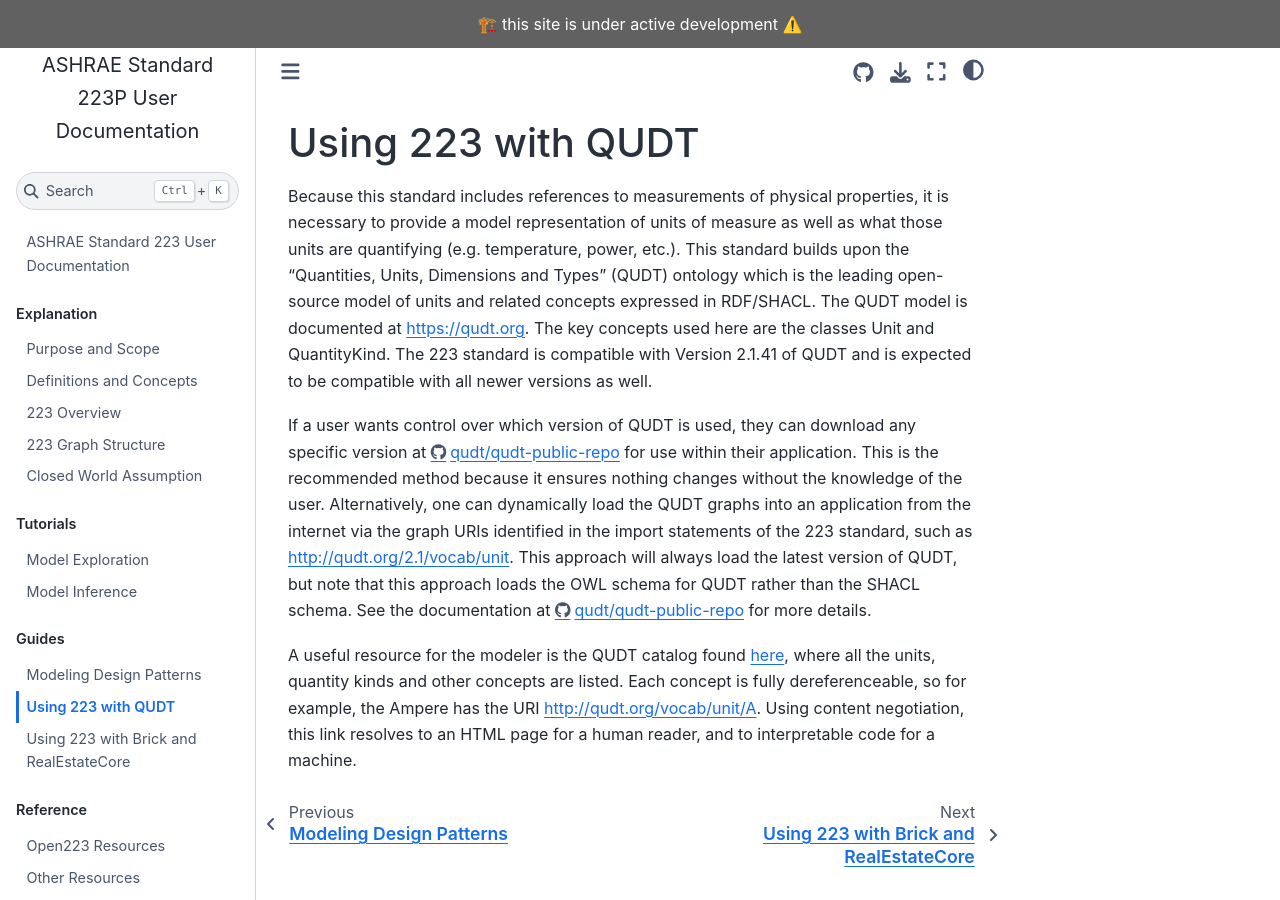
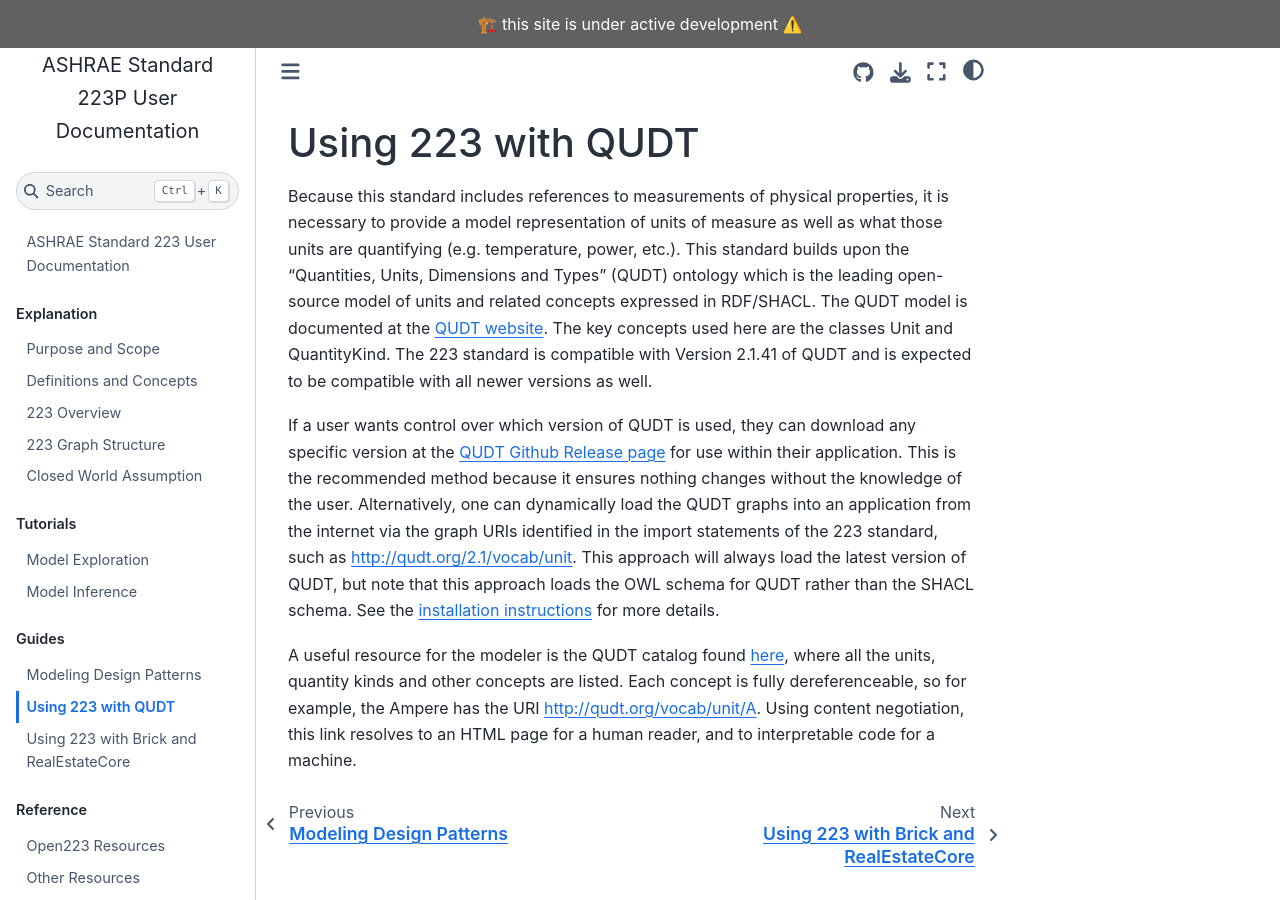
Before and after one commit to open223/docs.open223.info, a Jupyter Book: the page built from guides/qudt.md, in a window 1280 px wide and 900 px high. Built offline with Jupyter Book 1.0.4 settings and Sphinx 7.4.7 and the Sphinx Book theme 1.1.4, drawn with Linux system fonts in a browser that asks for light colours.

Commit message:
Hid the links

```diff
--- a/guides/qudt.md
+++ b/guides/qudt.md
@@ -1,16 +1,16 @@
 (qudt)=
 # Using 223 with QUDT
 
-Because this standard includes references to measurements of physical properties, it is necessary to provide a model representation of units of measure as well as what those units are quantifying (e.g. temperature, power, etc.). This standard builds upon the "Quantities, Units, Dimensions and Types" (QUDT) ontology which is the leading open-source model of units and related concepts expressed in RDF/SHACL. The QUDT model is documented at https://qudt.org. The key concepts used here are the classes Unit and QuantityKind. The 223 standard is compatible with Version 2.1.41 of QUDT and is expected to be compatible with
+Because this standard includes references to measurements of physical properties, it is necessary to provide a model representation of units of measure as well as what those units are quantifying (e.g. temperature, power, etc.). This standard builds upon the "Quantities, Units, Dimensions and Types" (QUDT) ontology which is the leading open-source model of units and related concepts expressed in RDF/SHACL. The QUDT model is documented at the [QUDT website](https://qudt.org). The key concepts used here are the classes Unit and QuantityKind. The 223 standard is compatible with Version 2.1.41 of QUDT and is expected to be compatible with
 all newer versions as well.
 
-If a user wants control over which version of QUDT is used, they can download any specific version at
-https://github.com/qudt/qudt-public-repo/releases for use within their
+If a user wants control over which version of QUDT is used, they can download any specific version at the
+[QUDT Github Release page](https://github.com/qudt/qudt-public-repo/releases) for use within their
 application. This is the recommended method because it ensures nothing changes without the knowledge of the
 user. Alternatively, one can dynamically load the QUDT graphs into an application from the internet via the
 graph URIs identified in the import statements of the 223 standard, such as http://qudt.org/2.1/vocab/unit.
 This approach will always load the latest version of QUDT, but note that this approach loads the OWL schema
-for QUDT rather than the SHACL schema. See the documentation at
-https://github.com/qudt/qudt-public-repo#protege-users for more details.
+for QUDT rather than the SHACL schema.
+See the [installation instructions](https://github.com/qudt/qudt-public-repo#protege-users) for more details.
 
 A useful resource for the modeler is the QUDT catalog found [here](https://www.qudt.org/2.1/catalog/qudt-catalog.html), where all the units, quantity kinds and other concepts are listed. Each concept is fully dereferenceable, so for example, the Ampere has the URI http://qudt.org/vocab/unit/A. Using content negotiation, this link resolves to an HTML page for a human reader, and to interpretable code for a machine.
```
